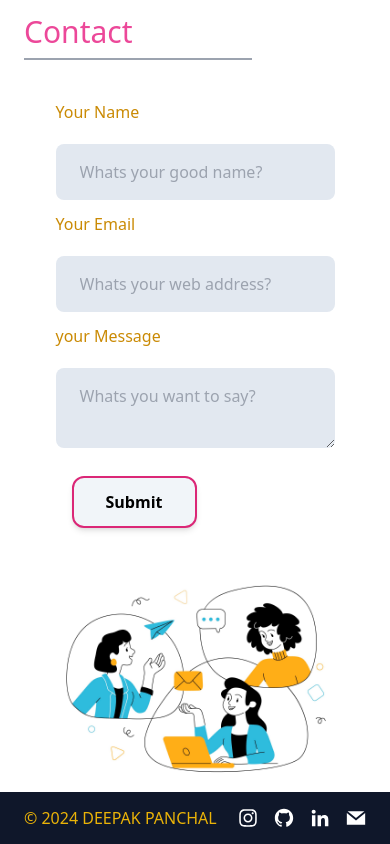
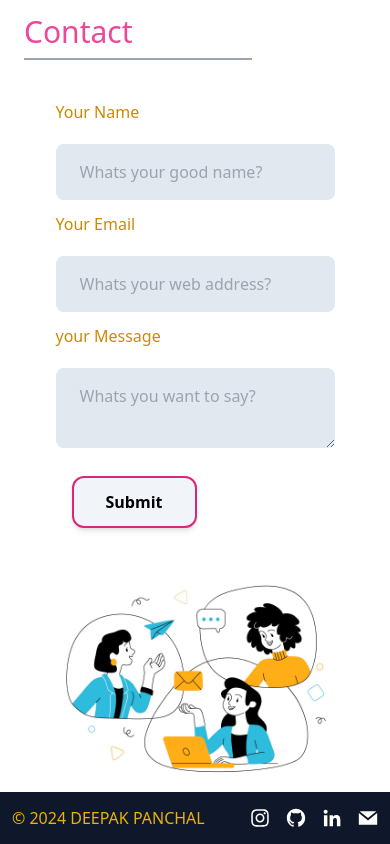
Before and after one commit to tech-deepakk/Portfolio, a React (Vite) app: page / in a window 390 px wide. Shown: the part 4886-5730 px from the top of the page. Built offline with nearby package versions, Linux system fonts and the light colour scheme.

Commit message:
add css for make more responsive

```diff
--- a/src/components/Footer.jsx
+++ b/src/components/Footer.jsx
@@ -5,7 +5,7 @@ import { FaInstagram } from "react-icons/fa";
 function Footer() {
   return (
     <div className="bg-slate-900">
-      <footer className="h-[auto] flex  items-center justify-between text-white px-6 md:px-20 ">
+      <footer className="h-[auto] flex items-center justify-between text-white px-3 md:px-20 ">
         <div className="text-yellow-500">
           <span className="">© 2024 DEEPAK PANCHAL</span>
         </div>
```
